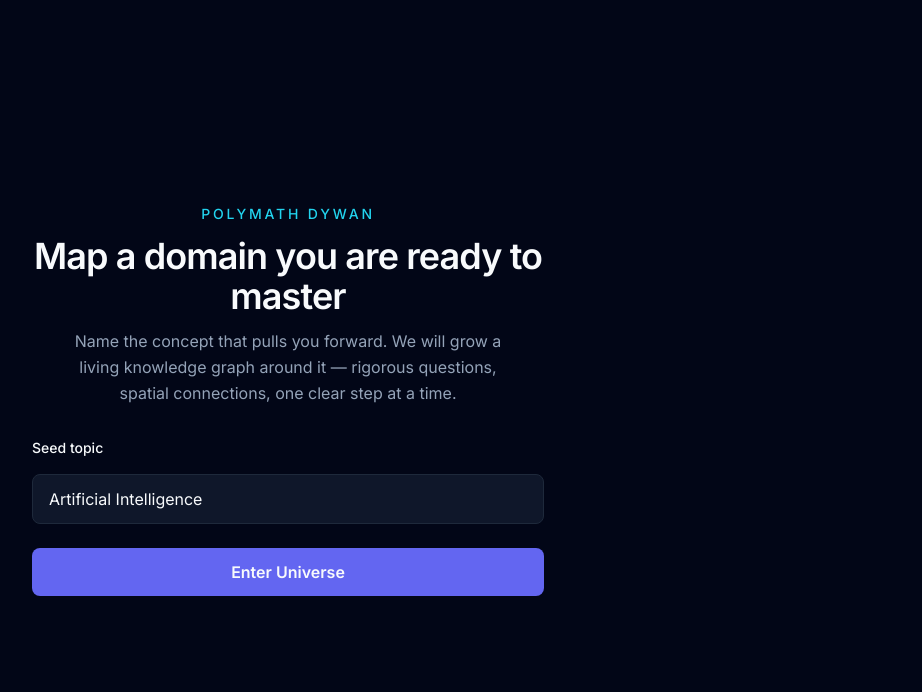
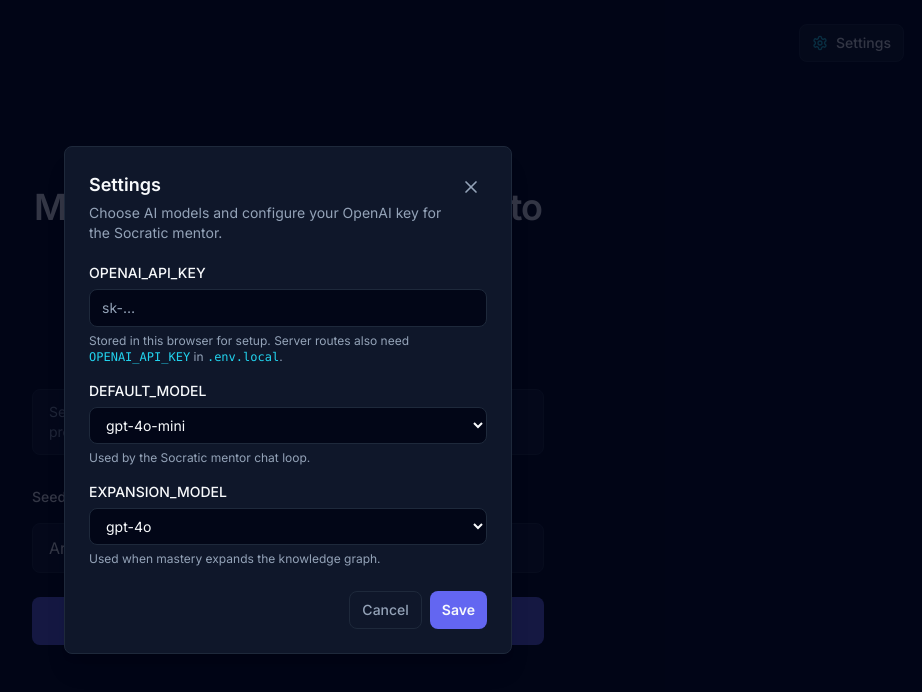
Before and after one commit to Lyam0udi/Polymath-Dywan, a Next.js app: page / in a window 1280 px wide. Shown: the top 692 px of the page, without its empty margins (352-1274 px from the left). Built offline with nearby package versions, Linux system fonts and the light colour scheme.

Commit message:
[STEP_44] : "Test Full Application Flow from Seed Input to Expansion API"

```diff
--- a/app/page.tsx
+++ b/app/page.tsx
@@ -1,20 +1,58 @@
 "use client";
 
-import { useState, type FormEvent } from "react";
+import { useEffect, useState, type FormEvent } from "react";
 import { useRouter } from "next/navigation";
+import { Settings } from "lucide-react";
 import { APP_CONFIG, buildUniverseHref } from "@/app.config";
+import SettingsModal, { loadAiSettings } from "@/components/SettingsModal";
+import { seedUniverseFromLanding } from "@/lib/seed-universe";
 
+/**
+ * Landing View — seed input + Settings → persist root graph → `/universe`.
+ * Production flow starts here: seed initializes 3D graph state via localStorage
+ * before the canvas mounts; mastery later hits POST `/api/expand`.
+ */
 export default function HomePage() {
   const router = useRouter();
   const [seedTopic, setSeedTopic] = useState(APP_CONFIG.metadata.seedTopic);
+  const [settingsOpen, setSettingsOpen] = useState(false);
+  /** Client-held key hint for setup UX (server still needs `.env.local`). */
+  const [hasClientKey, setHasClientKey] = useState(true);
+
+  useEffect(() => {
+    const settings = loadAiSettings();
+    const configured = settings.openaiApiKey.trim().length > 0;
+    setHasClientKey(configured);
+    // Missing key → force Settings / clear setup UX (assembly contract).
+    if (!configured) {
+      setSettingsOpen(true);
+    }
+  }, []);
 
   function handleEnterUniverse(event: FormEvent<HTMLFormElement>) {
     event.preventDefault();
+    // Seed root node into localStorage so UniverseCanvas hydrates the topic.
+    seedUniverseFromLanding(seedTopic);
     router.push(buildUniverseHref(seedTopic));
   }
 
+  function handleSettingsSaved() {
+    const settings = loadAiSettings();
+    setHasClientKey(settings.openaiApiKey.trim().length > 0);
+  }
+
   return (
-    <main className="flex min-h-screen flex-col items-center justify-center px-6 py-16">
+    <main className="relative flex min-h-screen flex-col items-center justify-center px-6 py-16">
+      <button
+        type="button"
+        onClick={() => setSettingsOpen(true)}
+        className="absolute right-4 top-4 inline-flex items-center gap-2 rounded-lg border border-border-subtle bg-surface-elevated px-3 py-2 text-sm font-medium text-text-high-contrast transition hover:border-active focus-visible:outline focus-visible:outline-2 focus-visible:outline-offset-2 focus-visible:outline-active sm:right-6 sm:top-6"
+        aria-label="Open settings"
+      >
+        <Settings className="h-4 w-4 text-active" aria-hidden />
+        Settings
+      </button>
+
       <div className="flex w-full max-w-lg flex-col items-center gap-8 text-center">
         <header className="flex flex-col items-center gap-3">
           <p className="text-sm font-medium uppercase tracking-[0.2em] text-active">
@@ -29,6 +67,20 @@ export default function HomePage() {
             one clear step at a time.
           </p>
         </header>
+
+        {!hasClientKey ? (
+          <p
+            className="w-full rounded-lg border border-border-subtle bg-surface-elevated px-4 py-3 text-left text-sm text-text-muted"
+            role="status"
+          >
+            Set{" "}
+            <code className="text-active">OPENAI_API_KEY</code> in Settings and
+            in{" "}
+            <code className="text-active">.env.local</code> (or your production
+            host env) so the mentor and{" "}
+            <code className="text-active">/api/expand</code> can run.
+          </p>
+        ) : null}
 
         <form
           onSubmit={handleEnterUniverse}
@@ -59,6 +111,12 @@ export default function HomePage() {
           </button>
         </form>
       </div>
+
+      <SettingsModal
+        open={settingsOpen}
+        onClose={() => setSettingsOpen(false)}
+        onSave={handleSettingsSaved}
+      />
     </main>
   );
 }
--- a/app/universe/page.tsx
+++ b/app/universe/page.tsx
@@ -145,6 +145,10 @@ function UniverseShell() {
 
 function UniversePageContent() {
   const searchParams = useSearchParams();
+  /**
+   * Seed from Landing (`app/page.tsx` → `buildUniverseHref` + localStorage).
+   * Provider hydrates the 3D graph; mastery on this page POSTs `/api/expand`.
+   */
   const seedFromQuery =
     searchParams.get(UNIVERSE_SEED_QUERY_PARAM)?.trim() ||
     APP_CONFIG.metadata.seedTopic;
--- a/components/UniverseProvider.tsx
+++ b/components/UniverseProvider.tsx
@@ -10,6 +10,13 @@ import {
 } from "react";
 import { APP_CONFIG } from "@/app.config";
 import { useLocalStorage } from "@/hooks/useLocalStorage";
+import { ROOT_NODE_ID } from "@/lib/seed-universe";
+
+export {
+  ROOT_NODE_ID,
+  buildSeedGraph,
+  seedUniverseFromLanding,
+} from "@/lib/seed-universe";
 
 /** Node lifecycle status for the knowledge graph. */
 export type NodeStatus = "foggy" | "mastered" | "active";
@@ -28,27 +35,6 @@ export interface GraphLink {
 export interface GraphData {
   nodes: GraphNode[];
   links: GraphLink[];
-}
-
-/** Stable id for the seed / root concept node. */
-export const ROOT_NODE_ID = "root" as const;
-
-/**
- * Builds the initial graph with a single root node derived from the seed topic.
- * Falls back to `APP_CONFIG.metadata.seedTopic` when the input is blank.
- */
-export function buildSeedGraph(seedTopic?: string): GraphData {
-  const label = seedTopic?.trim() || APP_CONFIG.metadata.seedTopic;
-  return {
-    nodes: [
-      {
-        id: ROOT_NODE_ID,
-        label,
-        status: "active",
-      },
-    ],
-    links: [],
-  };
 }
 
 export interface UniverseContextValue {
--- /dev/null
+++ b/lib/seed-universe.ts
@@ -0,0 +1,52 @@
+/**
+ * Landing → Universe seed handoff (no React).
+ * Used by `app/page.tsx` before navigating to `/universe`, and by tests.
+ */
+import { APP_CONFIG } from "@/app.config";
+import {
+  clearGraphStorage,
+  saveGraphToStorage,
+} from "@/lib/persistence/local-storage";
+
+/** Stable id for the seed / root concept node. */
+export const ROOT_NODE_ID = "root" as const;
+
+/** Minimal graph shape for seed persistence (matches UniverseProvider GraphData). */
+export interface SeedGraphData {
+  nodes: Array<{
+    id: string;
+    label: string;
+    status: "foggy" | "mastered" | "active";
+  }>;
+  links: Array<{ source: string; target: string }>;
+}
+
+/**
+ * Builds the initial graph with a single root node derived from the seed topic.
+ * Falls back to `APP_CONFIG.metadata.seedTopic` when the input is blank.
+ */
+export function buildSeedGraph(seedTopic?: string): SeedGraphData {
+  const label = seedTopic?.trim() || APP_CONFIG.metadata.seedTopic;
+  return {
+    nodes: [
+      {
+        id: ROOT_NODE_ID,
+        label,
+        status: "active",
+      },
+    ],
+    links: [],
+  };
+}
+
+/**
+ * Landing → Universe handoff: wipe prior graph, persist a fresh root from the
+ * seed input, then navigate to `/universe`. Guarantees the 3D canvas hydrates
+ * from localStorage with the topic the user just entered (PERSISTENCE_STRATEGY).
+ */
+export function seedUniverseFromLanding(seedTopic?: string): SeedGraphData {
+  const graph = buildSeedGraph(seedTopic);
+  clearGraphStorage();
+  saveGraphToStorage(graph);
+  return graph;
+}
```
Also changed, not shown: 2 other files (tests, documents, lock files or other folders).
